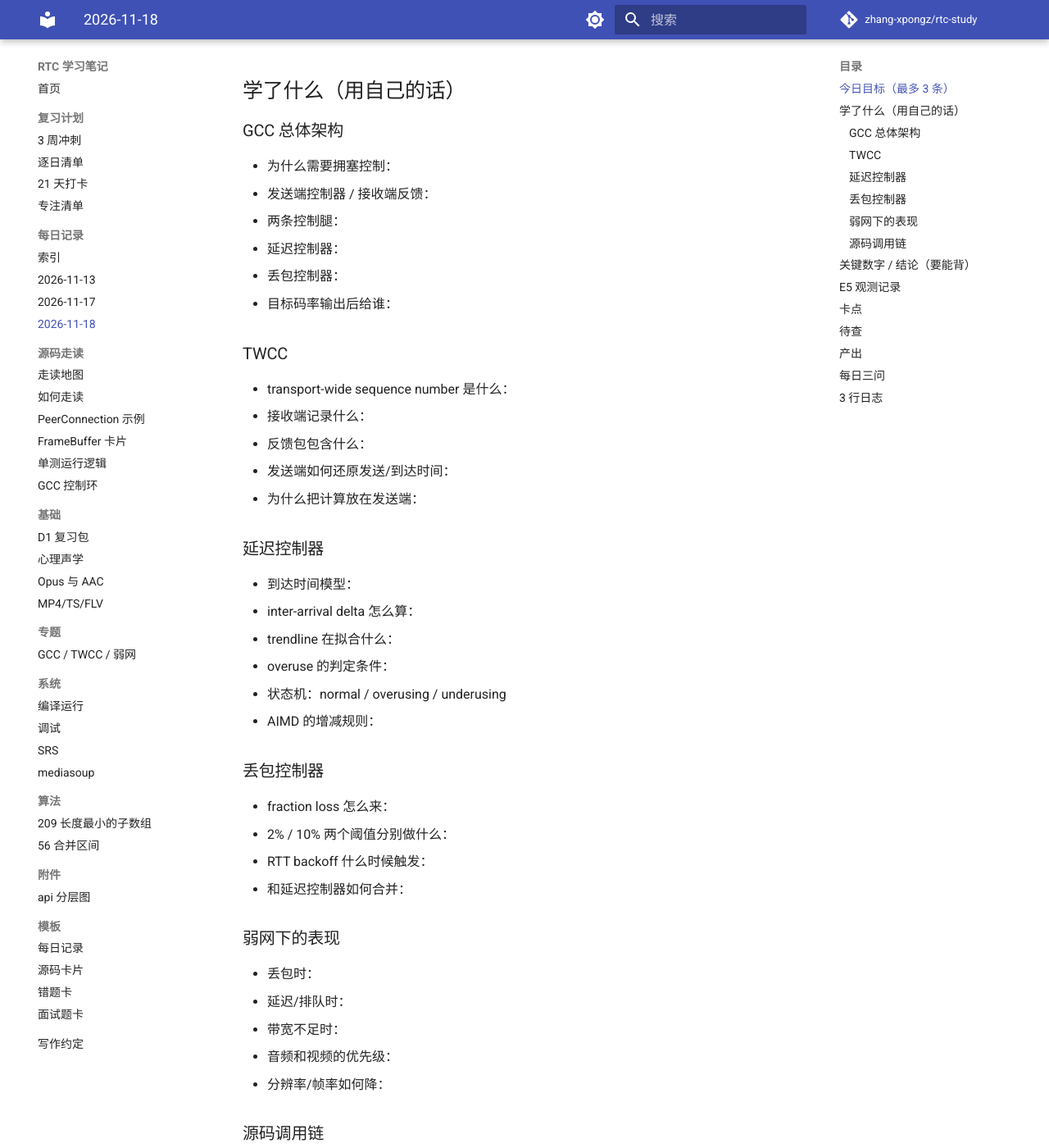
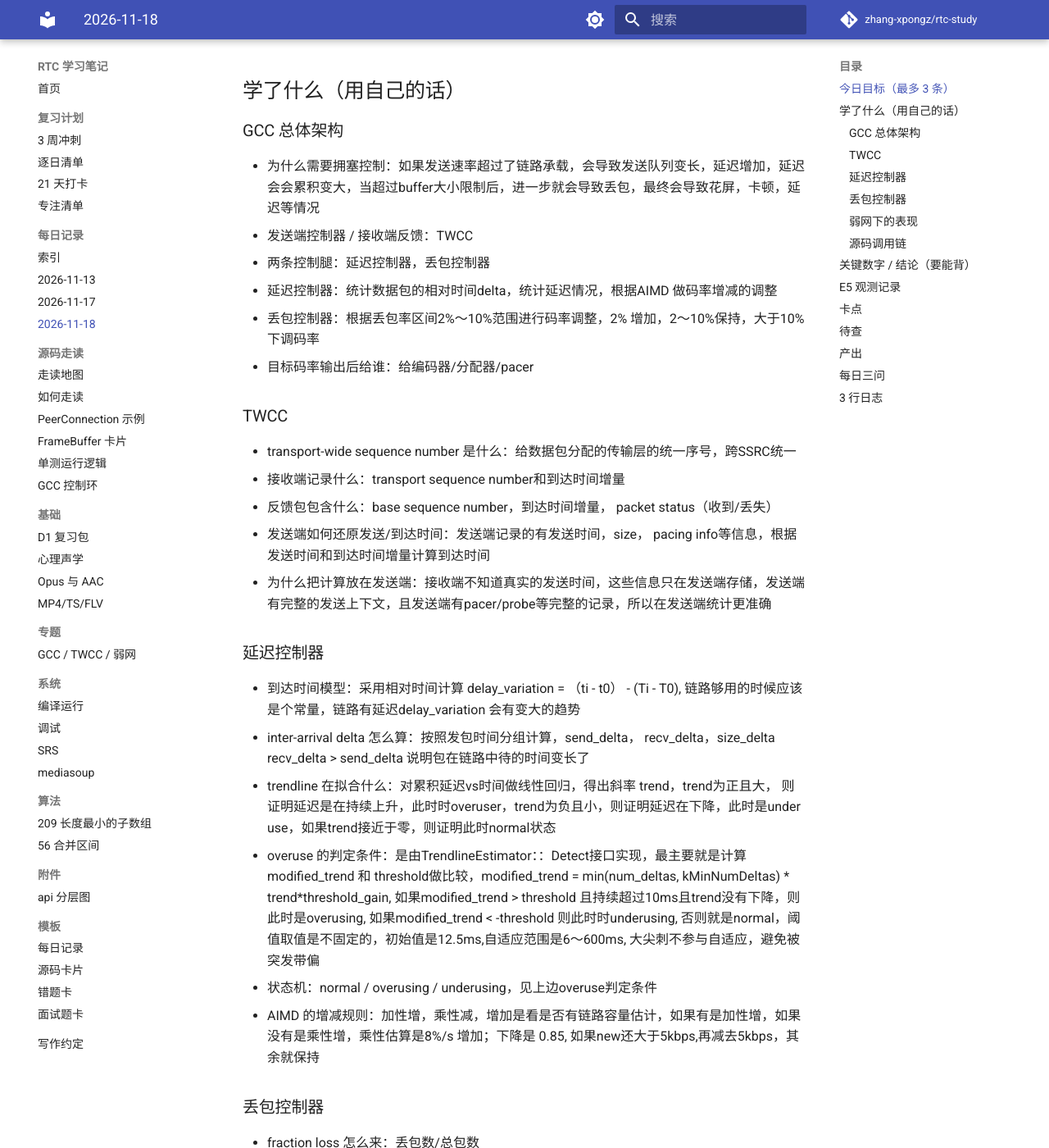
Before and after one commit to zhang-xpongz/rtc-study, an MkDocs documentation site: the page built from docs/daily/2026-11/2026-11-18.md, in a window 1280 px wide and 1400 px high, scrolled down 336 px. Shown: the whole window at 82% size. Built offline with MkDocs 1.6.1 and Material for MkDocs 9.7.7, drawn with Linux system fonts in a browser that asks for light colours; comment, search, counter and statistics services are not loaded; some of the changed text lies outside the part shown.

```diff
--- a/docs/daily/2026-11/2026-11-18.md
+++ b/docs/daily/2026-11/2026-11-18.md
@@ -1,7 +1,7 @@
 # 每日记录 · 2026-11-18
 
 > 计划日：D5（GCC / TWCC / 弱网）
-> 实际投入：\_\_ h
+> 实际投入： h
 > 状态：🟡 进行中
 
 ## 今日目标（最多 3 条）
@@ -14,44 +14,44 @@
 
 ### GCC 总体架构
 
-- 为什么需要拥塞控制：
-- 发送端控制器 / 接收端反馈：
-- 两条控制腿：
-  - 延迟控制器：
-  - 丢包控制器：
-- 目标码率输出后给谁：
+- 为什么需要拥塞控制：如果发送速率超过了链路承载，会导致发送队列变长，延迟增加，延迟会会累积变大，当超过buffer大小限制后，进一步就会导致丢包，最终会导致花屏，卡顿，延迟等情况
+- 发送端控制器 / 接收端反馈：TWCC
+- 两条控制腿：延迟控制器，丢包控制器
+  - 延迟控制器：统计数据包的相对时间delta，统计延迟情况，根据AIMD 做码率增减的调整
+  - 丢包控制器：根据丢包率区间2%～10%范围进行码率调整，2% 增加，2～10%保持，大于10%下调码率
+- 目标码率输出后给谁：给编码器/分配器/pacer
 
 ### TWCC
 
-- transport-wide sequence number 是什么：
-- 接收端记录什么：
-- 反馈包包含什么：
-- 发送端如何还原发送/到达时间：
-- 为什么把计算放在发送端：
+- transport-wide sequence number 是什么：给数据包分配的传输层的统一序号，跨SSRC统一
+- 接收端记录什么：transport sequence number和到达时间增量
+- 反馈包包含什么：base sequence number，到达时间增量， packet status（收到/丢失）
+- 发送端如何还原发送/到达时间：发送端记录的有发送时间，size， pacing info等信息，根据发送时间和到达时间增量计算到达时间
+- 为什么把计算放在发送端：接收端不知道真实的发送时间，这些信息只在发送端存储，发送端有完整的发送上下文，且发送端有pacer/probe等完整的记录，所以在发送端统计更准确
 
 ### 延迟控制器
 
-- 到达时间模型：
-- inter-arrival delta 怎么算：
-- trendline 在拟合什么：
-- overuse 的判定条件：
-- 状态机：normal / overusing / underusing
-- AIMD 的增减规则：
+- 到达时间模型：采用相对时间计算  delay_variation = （ti - t0） - (Ti - T0), 链路够用的时候应该是个常量，链路有延迟delay_variation 会有变大的趋势
+- inter-arrival delta 怎么算：按照发包时间分组计算，send_delta， recv_delta，size_delta  recv_delta > send_delta 说明包在链路中待的时间变长了
+- trendline 在拟合什么：对累积延迟vs时间做线性回归，得出斜率 trend，trend为正且大， 则证明延迟是在持续上升，此时时overuser，trend为负且小，则证明延迟在下降，此时是under use，如果trend接近于零，则证明此时normal状态
+- overuse 的判定条件：是由TrendlineEstimator：：Detect接口实现，最主要就是计算modified_trend 和 threshold做比较，modified_trend = min(num_deltas, kMinNumDeltas) * trend*threshold_gain,  如果modified_trend > threshold 且持续超过10ms且trend没有下降，则此时是overusing, 如果modified_trend < -threshold 则此时时underusing, 否则就是normal，阈值取值是不固定的，初始值是12.5ms,自适应范围是6～600ms, 大尖刺不参与自适应，避免被突发带偏
+- 状态机：normal / overusing / underusing，见上边overuse判定条件
+- AIMD 的增减规则：加性增，乘性减，增加是看是否有链路容量估计，如果有是加性增，如果没有是乘性增，乘性估算是8%/s 增加；下降是 0.85, 如果new还大于5kbps,再减去5kbps，其余就保持
 
 ### 丢包控制器
 
-- fraction loss 怎么来：
-- 2% / 10% 两个阈值分别做什么：
-- RTT backoff 什么时候触发：
-- 和延迟控制器如何合并：
+- fraction loss 怎么来：丢包数/总包数
+- 2% / 10% 两个阈值分别做什么：小于2%的时候增加码率，在2%～10%之间 保持不变，大于10% 下降码率
+- RTT backoff 什么时候触发：RTT持续高于阈值的时候出发backoff,防止RTT一直很大但还没丢包的时候 一直承压
+- 和延迟控制器如何合并: min(delay_based_target， loss_based_target， received_limit， max_configured)
 
 ### 弱网下的表现
 
-- 丢包时：
-- 延迟/排队时：
-- 带宽不足时：
-- 音频和视频的优先级：
-- 分辨率/帧率如何降：
+- 丢包时：发送端做丢包控制器降码率，接收端发送NACK消息，发送端重传，发送端增加FEC，接收端恢复， 接收端：卡顿 花屏 音频做PLC
+- 延迟/排队时：发送端延迟控制器下降码率，接收端 jitter buffer变大，延迟增大
+- 带宽不足时：发送端下降目标码率；probe 用于恢复后/ALR 结束/周期探测，不是拥塞时的手段；接收端 分辨率/帧率下降，切层
+- 音频和视频的优先级：音频优先，音频码率通常比较小几十kbps，视频可以大幅降低码率，针对simulcast/SVC 可以停层
+- 分辨率/帧率如何降：按照降级偏好
 
 ### 源码调用链
 
@@ -70,24 +70,24 @@ TWCC feedback
 
 ## 关键数字 / 结论（要能背）
 
-| 结论 | 数值/表述 |
-|---|---|
-| 低丢包阈值 | 2% |
-| 高丢包阈值 | 10% |
-| AIMD 下降系数 | 0.85 |
-| overuse 持续时间阈值 | 10 ms |
-| trendline 阈值范围 | 6–600 ms（自适应） |
-| 低丢包时增长率 | 8% / 秒（经典 BWE） |
+| 结论             | 数值/表述          |
+| -------------- | -------------- |
+| 低丢包阈值          | 2%             |
+| 高丢包阈值          | 10%            |
+| AIMD 下降系数      | 0.85           |
+| overuse 持续时间阈值 | 10 ms          |
+| trendline 阈值范围 | 6–600 ms（自适应）  |
+| 低丢包时增长率        | 8% / 秒（经典 BWE） |
 
 > 上面数字要能说出「在哪个文件、哪条分支」。
 
 ## E5 观测记录
 
-| 阶段 | availableOutgoingBitrate | RTT | 丢包 | 分辨率 | FPS | 关键帧请求 |
-|---|---|---|---|---|---|---|
-| 正常 |  |  |  |  |  |  |
-| 限速/弱网 |  |  |  |  |  |  |
-| 恢复 |  |  |  |  |  |  |
+| 阶段    | availableOutgoingBitrate | RTT | 丢包  | 分辨率 | FPS | 关键帧请求 |
+| ----- | ------------------------ | --- | --- | --- | --- | ----- |
+| 正常    |                          |     |     |     |     |       |
+| 限速/弱网 |                          |     |     |     |     |       |
+| 恢复    |                          |     |     |     |     |       |
 
 结论：
 
```
Also changed, not shown: docs/topics/GCC-TWCC-弱网.md (+10 -7 lines).
